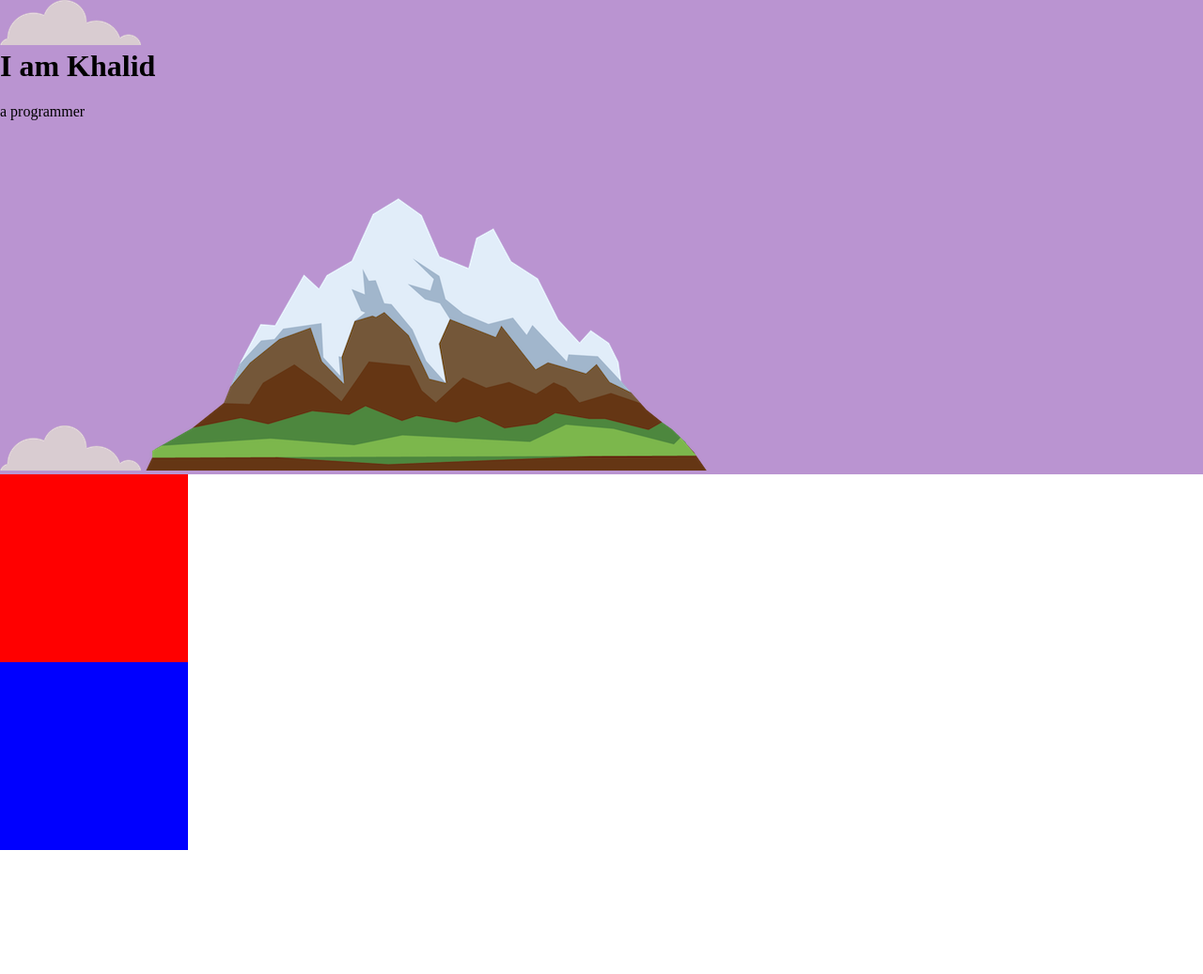
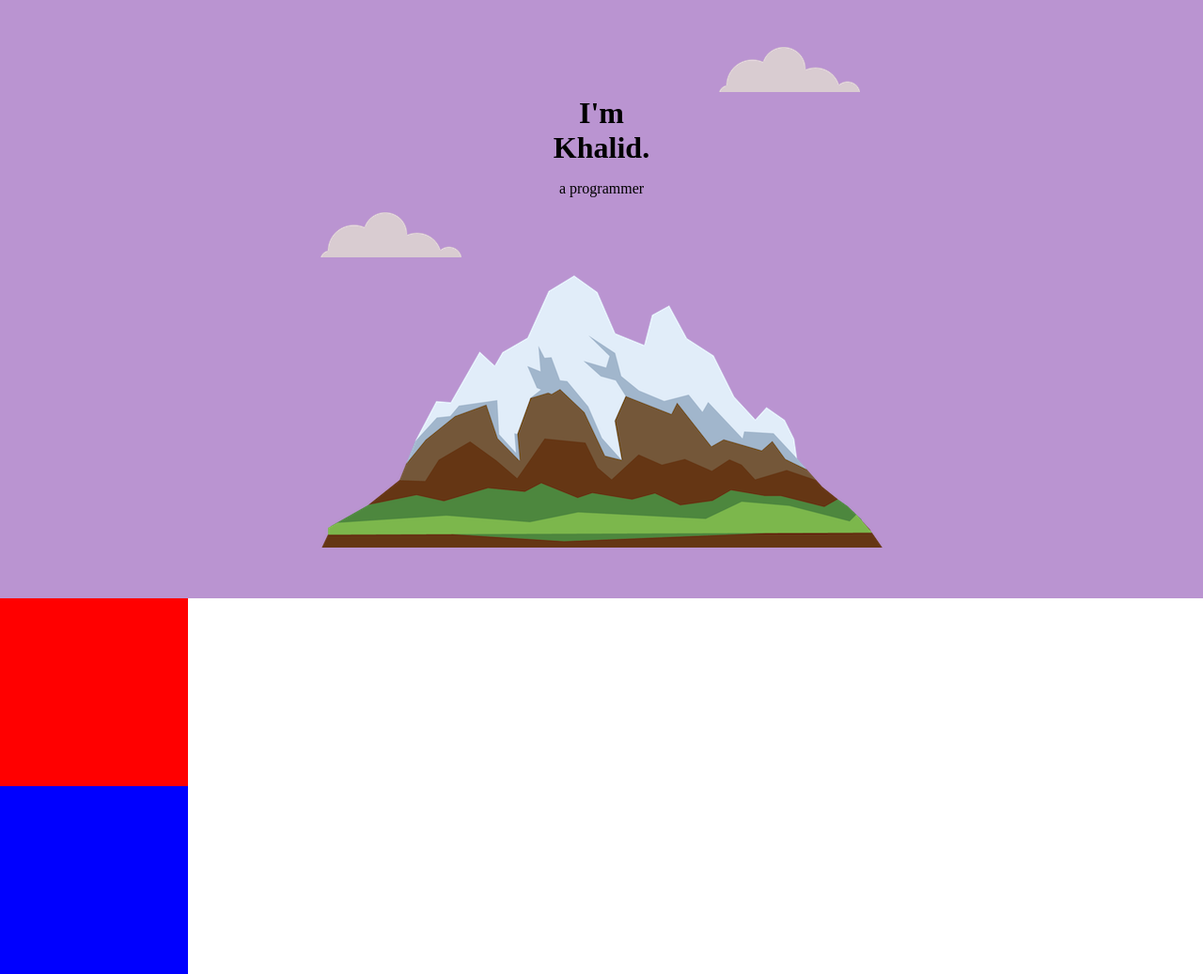
Before and after one commit to khalidx3/Webdev-Tutorial, a plain HTML site: page CSS-My Site/index.html in a window 1280 px wide. Shown: the whole page at 94% size. Before the commit the page ends 905 px from the top, so only its background shows below. Drawn offline with Linux system fonts and the light colour scheme.

Commit message:
CSS updated

```diff
--- a/CSS-My Site/CSS/style.css
+++ b/CSS-My Site/CSS/style.css
@@ -1,11 +1,16 @@
 body{
     margin: 0;
+    text-align: center;
 }
 h1{
-    margin-top: 0;
+
+    width: 10%;
+    margin: 0 auto 0 auto;
 }
 .top-container{
     background-color: #BA94D1 ;
+
+    padding: 50px;
 
 
 
@@ -15,6 +20,7 @@ h1{
     height: 200px;
     background-color: red;
 
+
 }
 .bottom-container{
     width: 200px;
@@ -22,3 +28,10 @@ h1{
     background-color: blue;
 
 }
+.top-cloud{
+    position: relative;
+    left:200px
+}
+.bottom-cloud{
+    position: absolute;
+}
--- a/CSS-My Site/index.html
+++ b/CSS-My Site/index.html
@@ -10,10 +10,10 @@
 </head>
 <body>
     <div class="top-container">
-        <img src="Images/cloud.png" alt="cloud-img">
-        <h1>I am Khalid</h1>
+        <img class="top-cloud" src="Images/cloud.png" alt="cloud-img">
+        <h1>I'm Khalid.</h1>
         <p>a programmer</p>
-        <img src="Images/cloud.png" alt="cloud-img">
+        <img class="bottom-cloud"  src="Images/cloud.png" alt="cloud-img">
         <img src="Images/mountain.png" alt="mountain-img">
     </div>
     <div class="mid-container">
```
